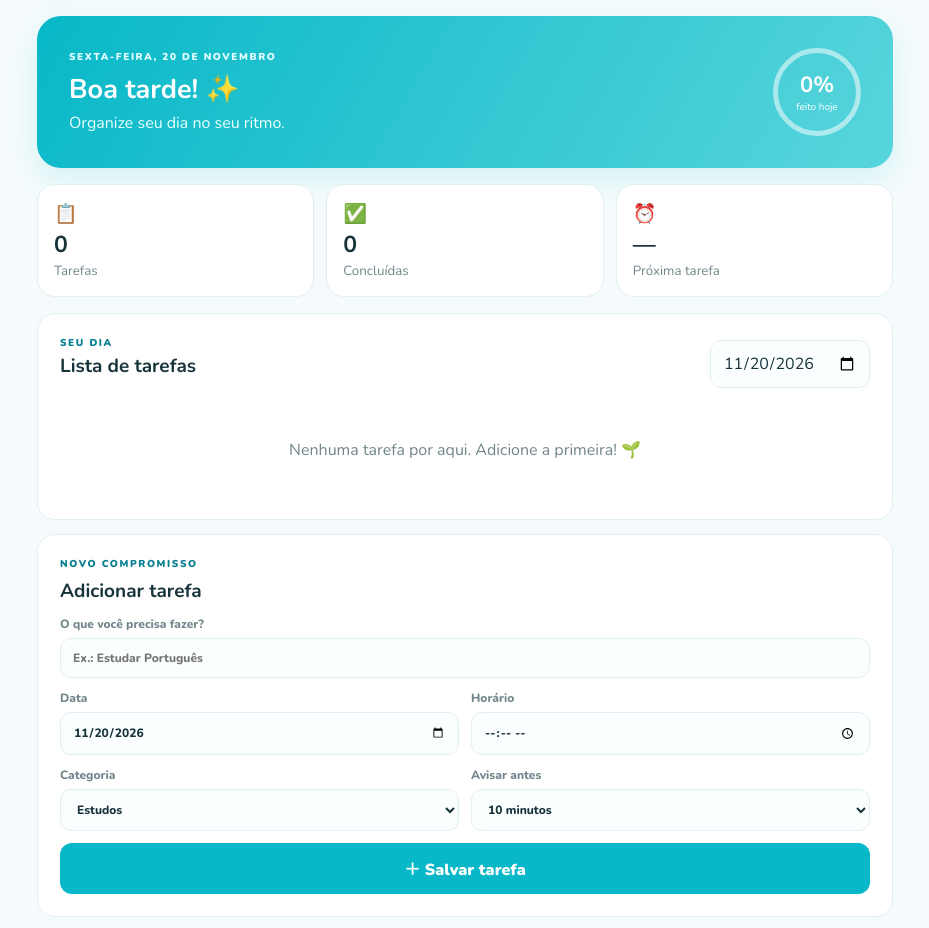
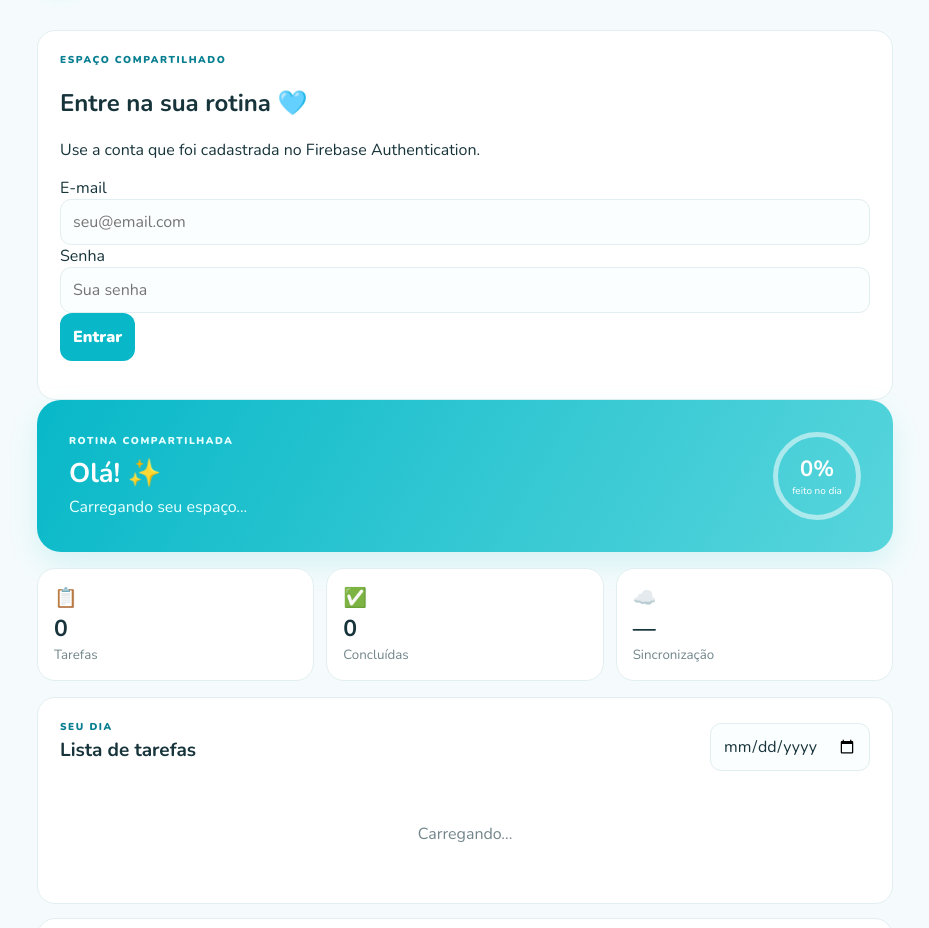
Before and after one commit to Nathykimura/rissa-rotina, a plain HTML site: page index.html in a window 1280 px wide. Shown: the part 82-1010 px from the top of the page, without its empty margins (175-1104 px from the left). Drawn offline with nearby package versions, Linux system fonts and the light colour scheme.

Commit message:
Build shared Firebase planner foundation

```diff
--- a/index.html
+++ b/index.html
@@ -1,56 +1,32 @@
 <!doctype html>
 <html lang="pt-BR">
 <head>
-  <meta charset="utf-8">
-  <meta name="viewport" content="width=device-width, initial-scale=1">
-  <meta name="theme-color" content="#08b8c8">
-  <meta name="description" content="Sua rotina, tarefas e lembretes em um só lugar.">
-  <link rel="manifest" href="manifest.webmanifest">
-  <link rel="stylesheet" href="style.css">
-  <title>Minha Rotina</title>
+<meta charset="utf-8"><meta name="viewport" content="width=device-width,initial-scale=1">
+<meta name="theme-color" content="#08b8c8"><meta name="description" content="Rotina compartilhada da Rissa">
+<link rel="manifest" href="manifest.webmanifest"><link rel="stylesheet" href="style.css">
+<title>Minha Rotina</title>
 </head>
 <body>
-  <header class="top">
-    <div class="brand"><span class="brand-icon">✓</span><div><h1>Minha Rotina</h1><p>Um passo de cada vez.</p></div></div>
-    <button id="notifyBtn" class="outline">Ativar avisos</button>
-  </header>
-  <main>
-    <section class="welcome">
-      <div><p class="eyebrow" id="todayLabel">SUA ROTINA</p><h2 id="greeting">Olá! ✨</h2><p>Organize seu dia no seu ritmo.</p></div>
-      <div class="progress-ring"><strong id="progressPct">0%</strong><span>feito hoje</span></div>
-    </section>
-
-    <section class="stats">
-      <article><span>📋</span><strong id="totalCount">0</strong><small>Tarefas</small></article>
-      <article><span>✅</span><strong id="doneCount">0</strong><small>Concluídas</small></article>
-      <article><span>⏰</span><strong id="nextCount">—</strong><small>Próxima tarefa</small></article>
-    </section>
-
-    <section class="panel">
-      <div class="section-head"><div><p class="eyebrow">SEU DIA</p><h3>Lista de tarefas</h3></div><input id="dayPicker" type="date" aria-label="Escolher dia"></div>
-      <div id="taskList" class="task-list"><p class="empty">Nenhuma tarefa por aqui. Adicione a primeira! 🌱</p></div>
-    </section>
-
-    <section class="panel add-panel">
-      <p class="eyebrow">NOVO COMPROMISSO</p><h3>Adicionar tarefa</h3>
-      <form id="taskForm">
-        <label>O que você precisa fazer?<input id="taskTitle" maxlength="90" placeholder="Ex.: Estudar Português" required></label>
-        <div class="form-row">
-          <label>Data<input id="taskDate" type="date" required></label>
-          <label>Horário<input id="taskTime" type="time" required></label>
-        </div>
-        <div class="form-row">
-          <label>Categoria<select id="taskCategory"><option>Estudos</option><option>Casa</option><option>Pessoal</option><option>Saúde</option><option>Lazer</option><option>Trabalho</option><option>Outro</option></select></label>
-          <label>Avisar antes<select id="taskLead"><option value="0">No horário</option><option value="5">5 minutos</option><option value="10" selected>10 minutos</option><option value="15">15 minutos</option><option value="30">30 minutos</option></select></label>
-        </div>
-        <button class="primary" type="submit">＋ Salvar tarefa</button>
-      </form>
-    </section>
-
-    <section class="hint"><span>💡</span><p><strong>Dica:</strong> seus dados ficam salvos neste aparelho. Instale o app pela opção “Adicionar à tela inicial” do Chrome para abrir como aplicativo.</p></section>
-  </main>
-  <footer>Feito para cuidar da sua rotina, sem cobrança. 🩵</footer>
-  <div id="toast" role="status" aria-live="polite"></div>
-  <script src="app.js"></script>
-</body>
-</html>
+<header class="top"><div class="brand"><span class="brand-icon">✓</span><div><h1>Minha Rotina</h1><p>Um passo de cada vez. 🩵</p></div></div><button id="logoutBtn" class="outline hidden">Sair</button></header>
+<main>
+<section id="authPanel" class="panel auth-panel">
+<p class="eyebrow">ESPAÇO COMPARTILHADO</p><h2>Entre na sua rotina 🩵</h2>
+<p class="muted">Use a conta que foi cadastrada no Firebase Authentication.</p>
+<form id="loginForm">
+<label>E-mail<input id="email" type="email" autocomplete="username" required placeholder="seu@email.com"></label>
+<label>Senha<input id="password" type="password" autocomplete="current-password" required placeholder="Sua senha"></label>
+<button class="primary" type="submit">Entrar</button>
+</form><p id="authMessage" class="message" role="status"></p>
+</section>
+<div id="appPanel" class="hidden">
+<section class="welcome"><div><p class="eyebrow">ROTINA COMPARTILHADA</p><h2 id="greeting">Olá! ✨</h2><p id="roleLabel">Carregando seu espaço...</p></div><div class="progress-ring"><strong id="progressPct">0%</strong><span>feito no dia</span></div></section>
+<section class="stats"><article><span>📋</span><strong id="totalCount">0</strong><small>Tarefas</small></article><article><span>✅</span><strong id="doneCount">0</strong><small>Concluídas</small></article><article><span>☁️</span><strong id="syncState">—</strong><small>Sincronização</small></article></section>
+<section class="panel"><div class="section-head"><div><p class="eyebrow">SEU DIA</p><h3>Lista de tarefas</h3></div><input id="dayPicker" type="date" aria-label="Escolher dia"></div><div id="taskList" class="task-list"><p class="empty">Carregando...</p></div></section>
+<section class="panel add-panel"><p class="eyebrow">NOVO COMPROMISSO</p><h3>Adicionar tarefa</h3>
+<form id="taskForm"><label>O que precisa fazer?<input id="taskTitle" maxlength="90" required placeholder="Ex.: Estudar Português"></label>
+<div class="form-row"><label>Data<input id="taskDate" type="date" required></label><label>Horário<input id="taskTime" type="time" required></label></div>
+<div class="form-row"><label>Categoria<select id="taskCategory"><option>Estudos</option><option>Casa</option><option>Pessoal</option><option>Saúde</option><option>Lazer</option><option>Trabalho</option><option>Outro</option></select></label><label>Até que horas? <input id="taskEnd" type="time"></label></div>
+<button class="primary" type="submit">＋ Salvar tarefa</button></form></section>
+<p class="hint">🩵 As alterações são salvas na nuvem e compartilhadas entre as duas contas.</p>
+</div></main><footer>Feito para cuidar da rotina, sem cobrança. 🩵</footer><div id="toast" role="status" aria-live="polite"></div>
+<script type="module" src="app.js"></script></body></html>
```
